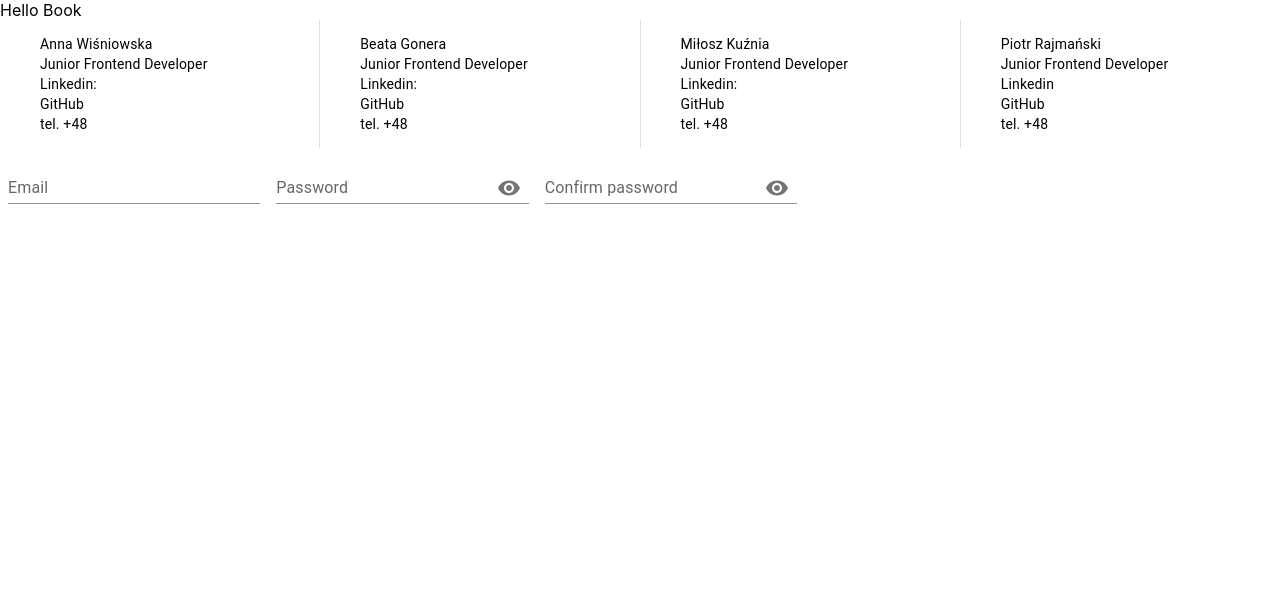
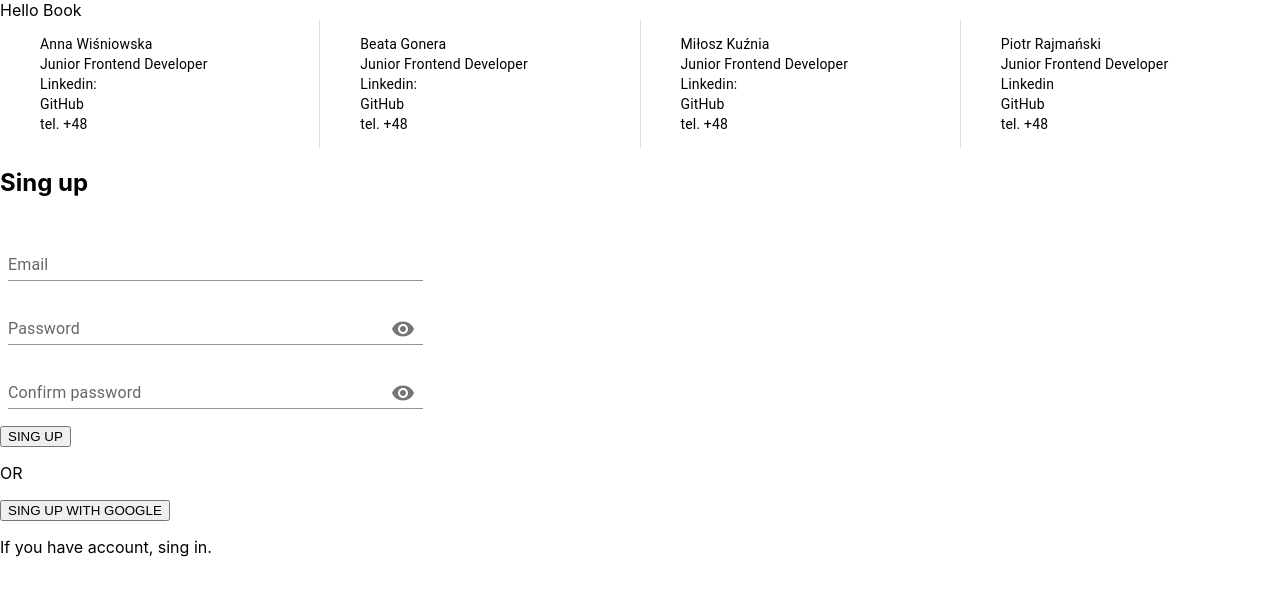
Before and after one commit to rajmanski/BookShare, a React (Create React App) app: page / in a window 1280 px wide. Shown: the top 596 px of the page. Built offline with nearby package versions, Linux system fonts and the light colour scheme.

Commit message:
Wstępna stylizacja RegisterPage

```diff
--- /dev/null
+++ b/src/components/RegisterPage/RegisterPage.style.css
@@ -0,0 +1,17 @@
+.register-page-container {
+    width: 544px;
+    height: 490px;
+    background-color: #FFFFFF;
+    gap: 8px;
+    display: flex;
+    flex-direction: column;
+}
+
+.register-page-inputs {
+    display: flex;
+    flex-direction: column;
+}
+
+.register-page-input {
+    width: 415px;
+}
--- a/src/components/RegisterPage/RegisterPage.tsx
+++ b/src/components/RegisterPage/RegisterPage.tsx
@@ -8,6 +8,7 @@ import IconButton from '@mui/material/IconButton';
 import Visibility from '@mui/icons-material/Visibility';
 import VisibilityOff from '@mui/icons-material/VisibilityOff';
 import FormControl from '@mui/material/FormControl';
+import "./RegisterPage.style.css"
 
 
 export const RegisterPage = () => {
@@ -44,21 +45,25 @@ export const RegisterPage = () => {
       };
 
    return (
+    <div className='register-page-container'>
+        <h2>Sing up</h2>
+
+    <div className='register-page-inputs'>
     <Box
       component="form"
-      sx={{
-        '& > :not(style)': { m: 1, width: '25ch' },
-      }}
+      sx={{'& > :not(style)': { m: 1, width: '415px' },}}
       noValidate
-      autoComplete="off"
-    >
-      <TextField id="standard-basic" label="Email" variant="standard" />
+      autoComplete="off">
+
+      <TextField id="register-page-emial" label="Email" variant="standard" className="register-page-input" />
+      </Box>
 
 
       <FormControl fullWidth sx={{ m: 1 }} variant="standard">
-      <InputLabel htmlFor="standard-adornment-password">Password</InputLabel>
+      <InputLabel htmlFor="register-page-password">Password</InputLabel>
       <Input
-            id="standard-adornment-password"
+            className="register-page-input"
+            id="register-page-password"
             type={values.showPassword ? 'text' : 'password'}
             value={values.password}
             onChange={handleChange('password')}
@@ -77,9 +82,10 @@ export const RegisterPage = () => {
         </FormControl>
 
         <FormControl fullWidth sx={{ m: 1 }} variant="standard">
-      <InputLabel htmlFor="standard-adornment-password">Confirm password</InputLabel>
+      <InputLabel htmlFor="register-page-confirm-password">Confirm password</InputLabel>
       <Input
-            id="standard-adornment-password"
+            className="register-page-input"
+            id="register-page-confirm-password"
             type={values.showPassword ? 'text' : 'password'}
             value={values.password}
             onChange={handleChange('password')}
@@ -96,6 +102,18 @@ export const RegisterPage = () => {
               }
             />
         </FormControl>
-    </Box>
+    </div>
+
+    <div className='register-page-buttons'>
+        <button>SING UP</button>
+        <p>OR</p>
+        <button>SING UP WITH GOOGLE</button>
+        <p>If you have account, sing in.</p>
+    </div>
+
+
+
+    </div>
+
    )
 }
```
